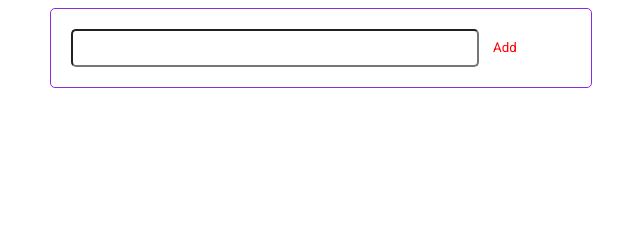
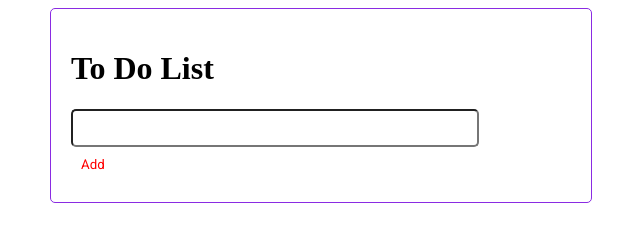
Before and after one commit to rikeshhh/to-do-list, a plain HTML site: page index.html in a window 1280 px wide. Shown: the whole page, without its empty margins (319-959 px from the left). Drawn offline with Linux system fonts and the light colour scheme; a web font is replaced by a local one.

Commit message:
added a new ckass called contetnOne

```diff
--- a/index.html
+++ b/index.html
@@ -13,7 +13,10 @@
   <body>
     <div class="container">
     <div class="main-container">
+     <div class="contentOne">
+      <h1>To Do List</h1>
       <input type="text" id="userInput">
+     </div>
       <button id="userBtn">Add</button>
       <div id="userInputCon"></div>
     </div>
```
